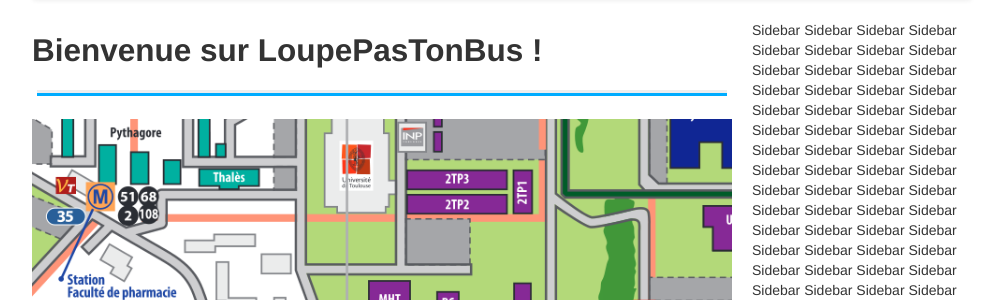
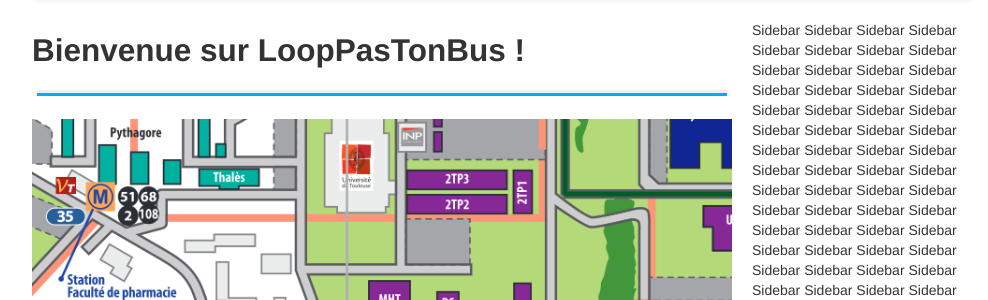
Before and after one commit to JohanD9/PROJET_IAWS, a PHP site: page / in a window 1280 px wide. Shown: the part 42-342 px from the top of the page, without its empty margins (138-1126 px from the left). Run offline with PHP 8.4, Linux system fonts and the light colour scheme.

Commit message:
re modif interface

```diff
--- a/Interface/LoopPasTonBus/index.php
+++ b/Interface/LoopPasTonBus/index.php
@@ -23,7 +23,7 @@
 					<a class="btn btn-navbar" data-toggle="collapse"
 						data-target=".nav-collapse"> <span class="icon-bar"></span> <span
 						class="icon-bar"></span> <span class="icon-bar"></span>
-					</a> <a class="brand" href="/LoupePasTonBus/index.php">LoopPasTonBus</a>
+					</a> <a class="brand" href="/LoopPasTonBus/index.php">LoopPasTonBus</a>
 					<!-- Structure du menu -->
 					<div class="nav-collapse collapse">
 						<ul class="nav">
@@ -36,9 +36,9 @@
 									<li><a href="#">Mon prochain métro</a></li>
 									<li class="divider"></li>
 									<li class="nav-header">VélôToulouse</li>
-									<li><a href="/LoupePasTonBus/velos.php">Les vélos dispos/libres</a></li>
+									<li><a href="/LoopPasTonBus/velos.php">Les vélos dispos/libres</a></li>
 								</ul></li>
-							<li><a href="/LoupePasTonBus/aPropos.php">A propos</a></li>
+							<li><a href="/LoopPasTonBus/aPropos.php">A propos</a></li>
 						</ul>
 					</div>
 				</div>
@@ -47,7 +47,7 @@
 			<!-- PremiÃ¨re ligne de notre grille -->
 			<div class="row show-grid">
 				<div class="span9">
-					<h2>Bienvenue sur LoupePasTonBus !</h2>
+					<h2>Bienvenue sur LoopPasTonBus !</h2>
 					<hr class="monHR">
 					<img src="pictures/accueil.png" alt="Plan de Paul Sabatier">
 				</div>
--- a/Interface/LoopPasTonBus/velos.php
+++ b/Interface/LoopPasTonBus/velos.php
@@ -24,7 +24,7 @@
 					<a class="btn btn-navbar" data-toggle="collapse"
 						data-target=".nav-collapse"> <span class="icon-bar"></span> <span
 						class="icon-bar"></span> <span class="icon-bar"></span>
-					</a> <a class="brand" href="/LoupePasTonBus/index.php">LoopPasTonBus</a>
+					</a> <a class="brand" href="/LoopPasTonBus/index.php">LoopPasTonBus</a>
 					<!-- Structure du menu -->
 					<div class="nav-collapse collapse">
 						<ul class="nav">
@@ -37,9 +37,9 @@
 									<li><a href="#">Mon prochain métro</a></li>
 									<li class="divider"></li>
 									<li class="nav-header">VélôToulouse</li>
-									<li><a href="/LoupePasTonBus/velos.php">Les vélos dispos/libres</a></li>
+									<li><a href="/LoopPasTonBus/velos.php">Les vélos dispos/libres</a></li>
 								</ul></li>
-							<li><a href="/LoupePasTonBus/aPropos.php">A propos</a></li>
+							<li><a href="/LoopPasTonBus/aPropos.php">A propos</a></li>
 						</ul>
 					</div>
 				</div>
```
Also changed, not shown: Interface/LoopPasTonBus/aPropos.php (+4 -4 lines).
